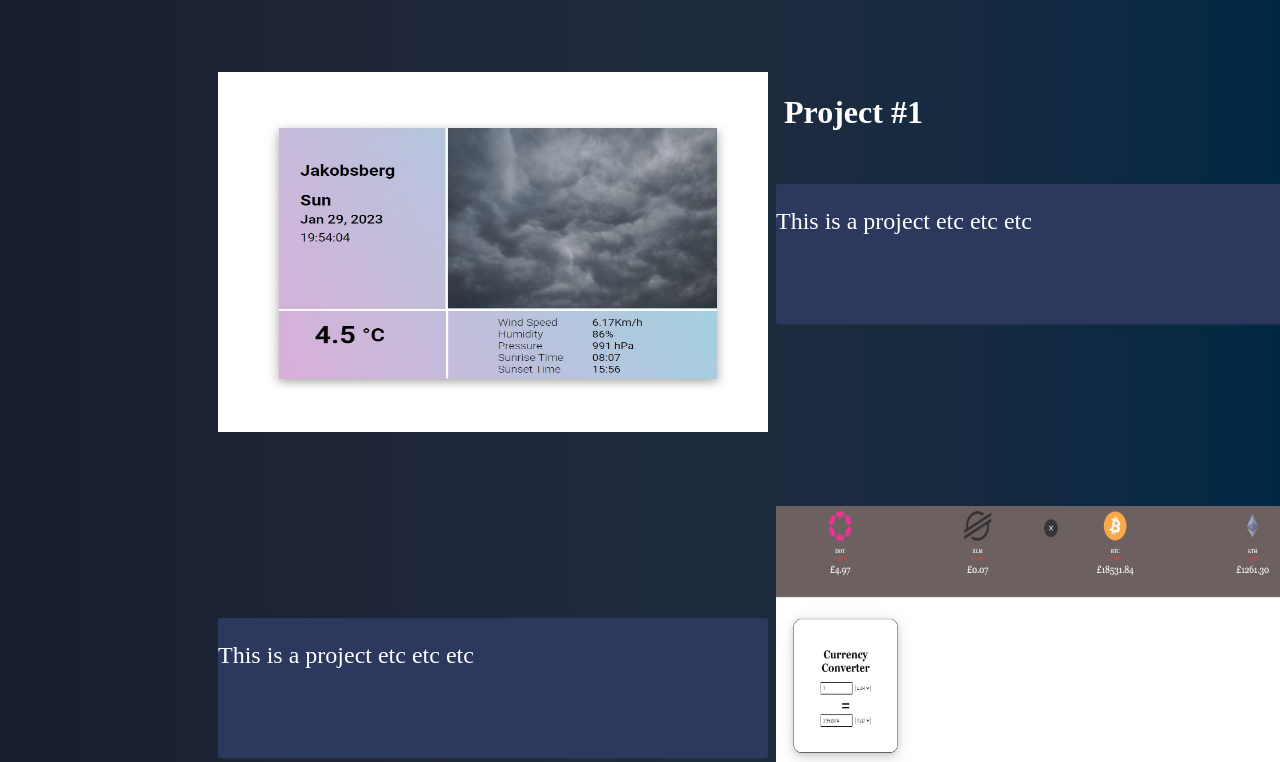
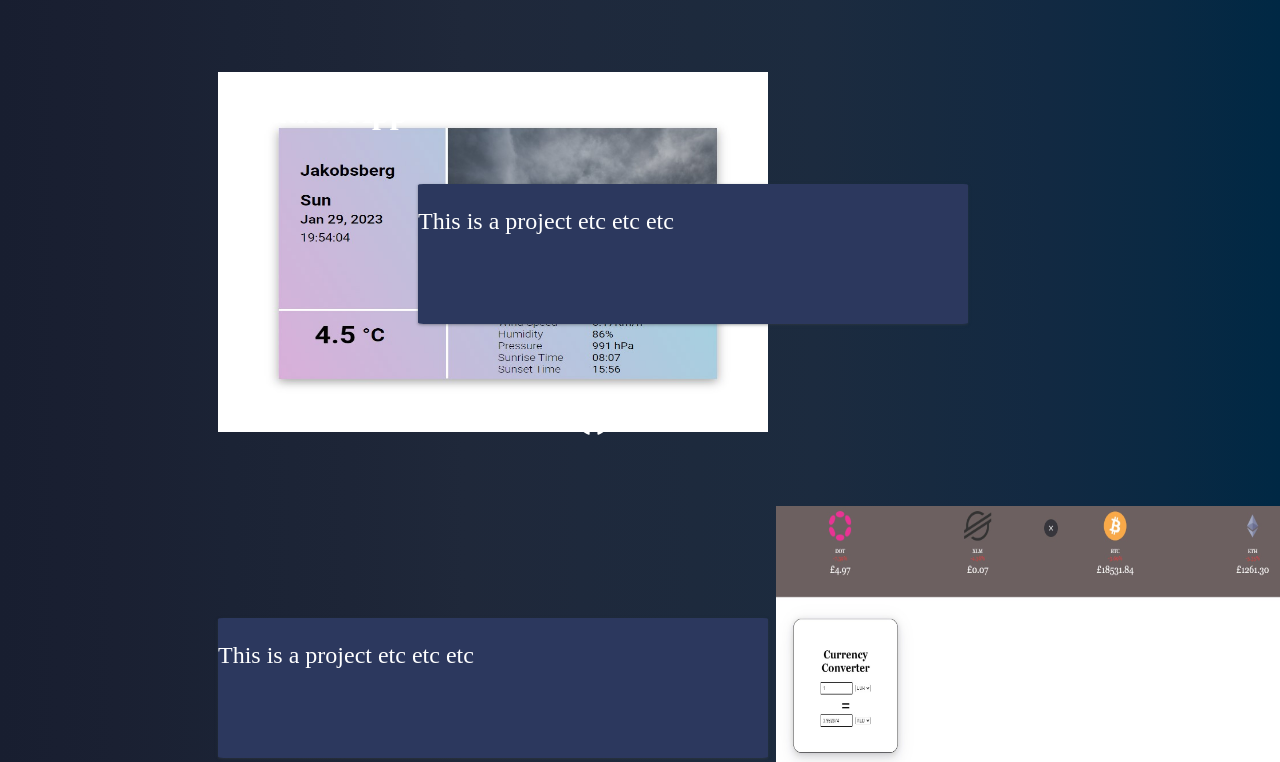
Before and after one commit to marlybone/Portfolio, a React (Vite) app: page / in a window 1280 px wide. Shown: the part 1078-1840 px from the top of the page. Built offline with nearby package versions, Linux system fonts and the light colour scheme.

Commit message:
links to my github profiles and the grid is almost complete.

```diff
--- a/src/App.css
+++ b/src/App.css
@@ -224,6 +224,7 @@ main {
   align-self: center;
   justify-self: start;
   grid-row: 2;
+  grid-column: 1;
 }
 .image-three-col-span-two {
   grid-row-start: 3;
@@ -254,5 +255,18 @@ main {
   grid-row: 1;
   align-self: end;
   justify-self: center;
+}
 
+.github-project-two {
+  grid-row: 2;
+  grid-column: 1;
+  align-self: end;
+  justify-self: center;
 }
+
+.github-project-three {
+  grid-row: 3;
+  grid-column: 3;
+  align-self: end;
+  justify-self: center;
+}
--- a/src/Components/Projects.jsx
+++ b/src/Components/Projects.jsx
@@ -27,7 +27,7 @@ const Projects = () => {
       <div className='grid-container'>
         <div className='image-one-col-span-two'><Imagecycler className='places-proj' images={images}/></div>
         <h1 className='project-tags' style={styles}>Maps PlaceServices</h1>
-        <a className='github-project-one' href="" target="_blank">
+        <a className='github-project-one' href="https://github.com/marlybone/GoogleMapDataVis" target="_blank">
         <FontAwesomeIcon icon={faGithub} style={githubStyle} />
         </a>
         <div className='text-col-span-two'>
@@ -36,14 +36,20 @@ const Projects = () => {
         </p>
         </div>
         <div className='image-two-col-span-two'><img src="src/img/weather01.jpg"/></div>
-        <h1 className='project-tags' style={{transform: 'translateX(-100%)', color:'white'}}>Project #1</h1>
+        <h1 className='project-tags' style={{transform: 'translateX(-100%)', color:'white'}}>Weather App</h1>
+        <a className='github-project-two' href="https://github.com/marlybone/weather-app" target="_blank">
+        <FontAwesomeIcon icon={faGithub} style={githubStyle} />
+        </a>
         <div className='text-two-col-span-two'>
          <p>
           This is a project etc etc etc
         </p>
         </div>
         <div className='image-three-col-span-two'><img src="src/img/currcon01.jpg"/></div>
-        <h1 className='project-tags' style={styles}>Project #1</h1>
+        <h1 className='project-tags' style={styles}>Currency Converter</h1>
+        <a className='github-project-three' href="https://github.com/marlybone/CurrencyConverter" target="_blank">
+        <FontAwesomeIcon icon={faGithub} style={githubStyle} />
+        </a>
         <div className='text-three-col-span-two'>
          <p>
           This is a project etc etc etc
```
